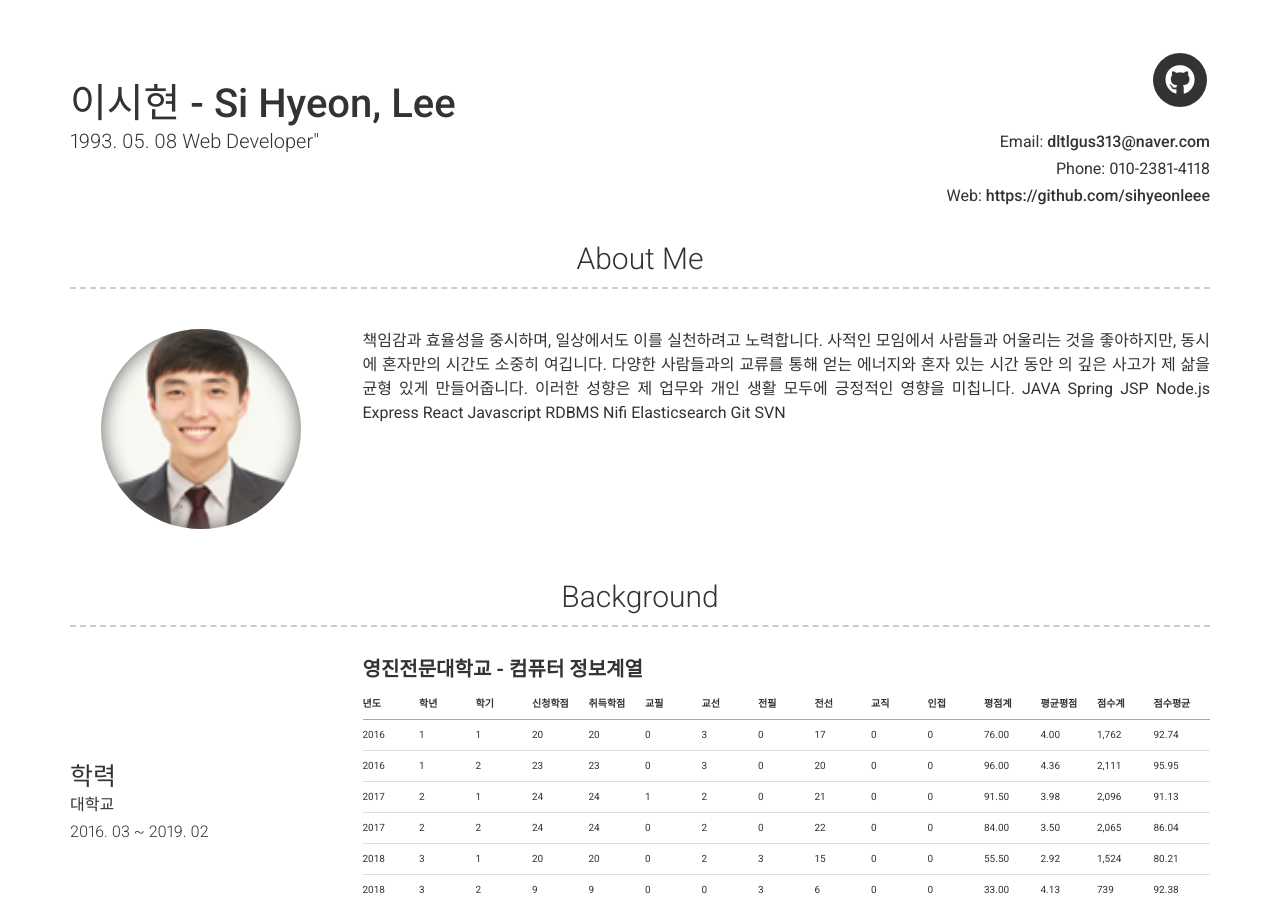
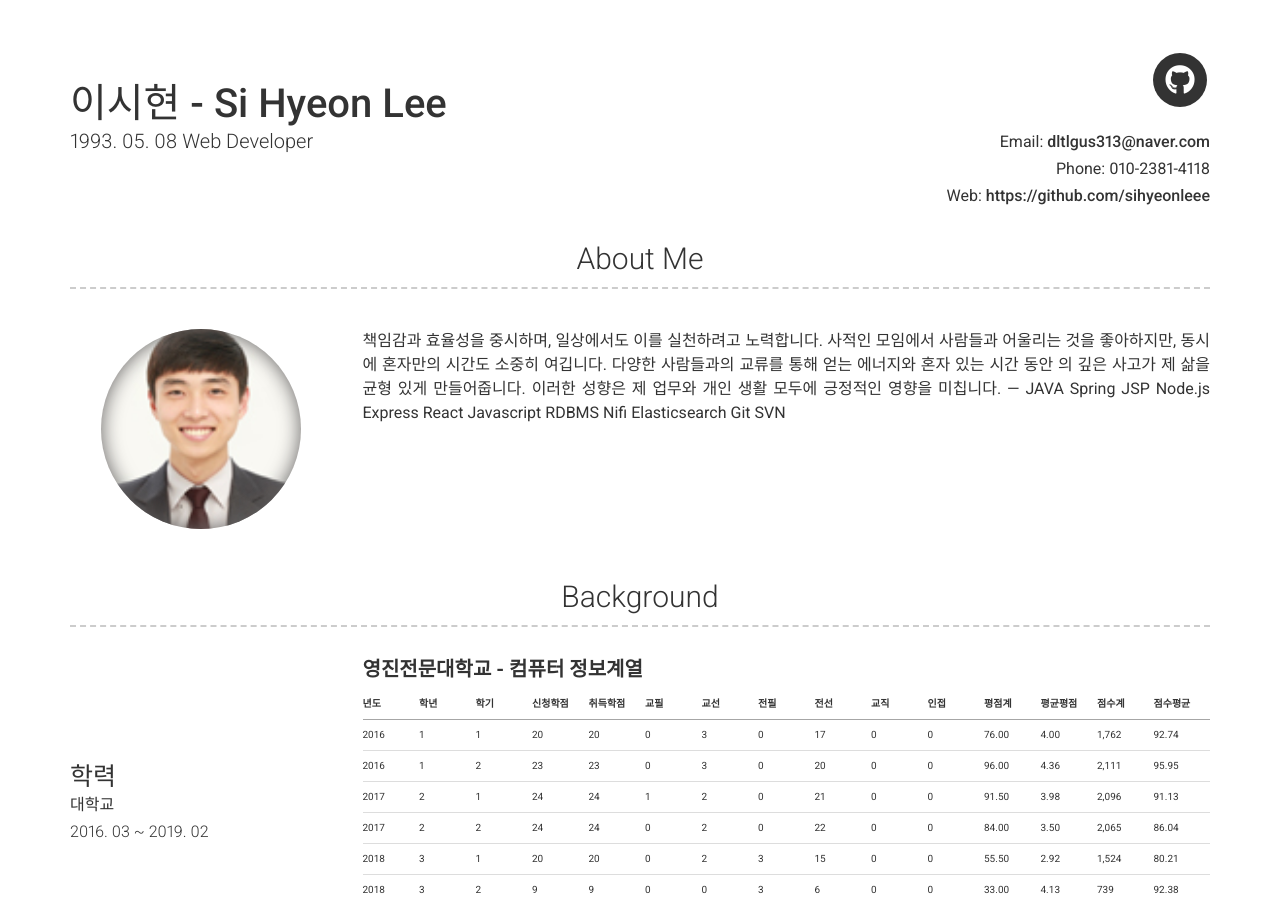
Before and after one commit to sihyeonleee/sihyeonleee.github.io, a Jekyll site: the page built from index.md, in a window 1280 px wide and 900 px high. Built offline with Jekyll 4.4.1, drawn with Linux system fonts in a browser that asks for light colours; nearby versions of some CDN libraries; some of the changed text lies outside the part shown.

Commit message:
no message

```diff
--- a/_config.yml
+++ b/_config.yml
@@ -6,8 +6,8 @@ repository: sihyeonleee/sihyeonleee.github.io
 version: 2
 
 # Personal info
-name: 이시현 - Si Hyeon, Lee
-title: 1993. 05. 08 Web Developer"
+name: 이시현 - Si Hyeon Lee
+title: 1993. 05. 08 Web Developer
 email: dltlgus313@naver.com
 # email_title: Email (Email title override)
 phone: 010-2381-4118
@@ -57,6 +57,7 @@ about_content: | # this will include new lines to allow paragraphs
     여깁니다. 다양한 사람들과의 교류를 통해 얻는 에너지와 혼자 있는 시간 동안
     의 깊은 사고가 제 삶을 균형 있게 만들어줍니다. 이러한 성향은 제 업무와 개인
     생활 모두에 긍정적인 영향을 미칩니다.
+    ---
     JAVA Spring JSP
     Node.js Express React Javascript
     RDBMS Nifi Elasticsearch
```
